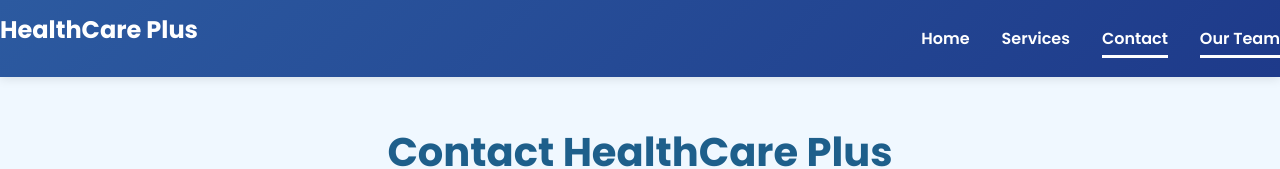
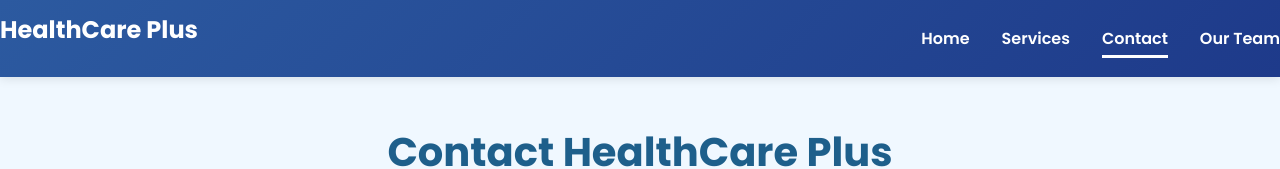
Before and after one commit to Nidaa12/healthcare-web, a plain HTML site: page contact.html in a window 1280 px wide. Shown: the top 169 px of the page. Drawn offline with Linux system fonts and the light colour scheme.

Commit message:
Update contact.html

```diff
--- a/contact.html
+++ b/contact.html
@@ -25,7 +25,7 @@
                         <a href="contact.html" class="nav-link active">Contact</a>
                     </li>
                     <li class="nav-item">
-                        <a href="team.html" class="nav-link active">Our Team</a>
+                        <a href="team.html" class="nav-link">Our Team</a>
                     </li>
                 </ul>
                 <div class="nav-toggle" id="mobile-menu">
```
